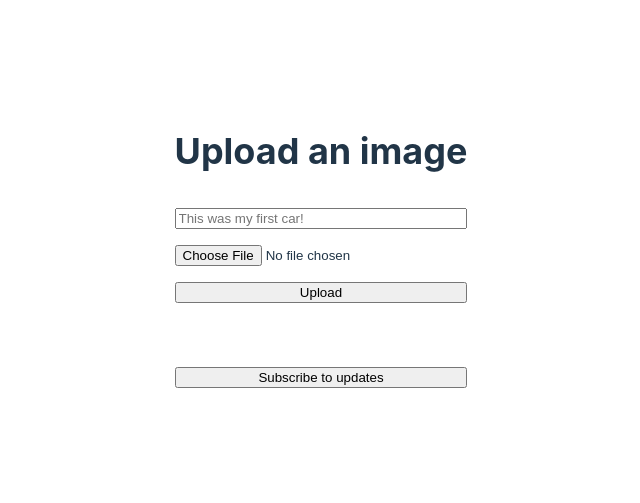
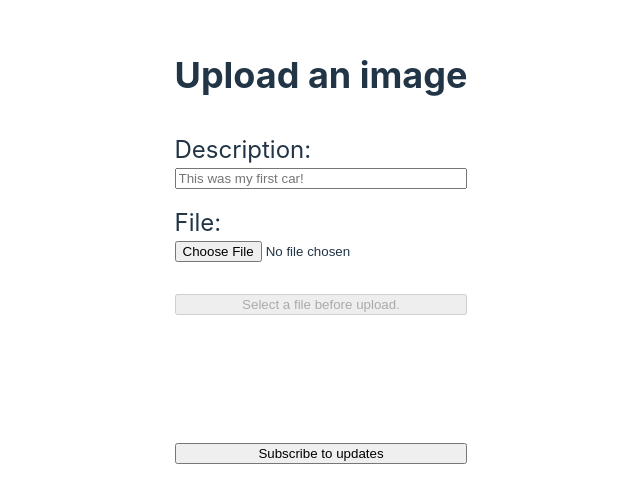
Before and after one commit to remenyo/cicd_ml_webpush_hf, a Vue app in the folder frontend/: page / in a window 1280 px wide. Shown: the part 159-662 px from the top of the page, without its empty margins (319-959 px from the left). Built offline with nearby package versions, Linux system fonts and the light colour scheme.

Commit message:
Disable upload button until image is not selected

```diff
--- a/frontend/src/App.vue
+++ b/frontend/src/App.vue
@@ -1,26 +1,33 @@
 <template>
   <div v-if="uploadMode" style="display: flex; flex-direction: column">
     <h2>Upload an image</h2>
-    <div style="display: flex; flex-direction: column">
+    <div style="display: flex; flex-direction: column; text-align: left">
+      <div>Description:</div>
       <input
         type="text"
         v-model="description"
         placeholder="This was my first car!"
         style="margin-bottom: 16px"
       />
+      <div>File:</div>
       <input
         type="file"
         @change="onFileChanged($event)"
         accept="image/*"
         capture
-        style="margin-bottom: 16px"
+        style="margin-bottom: 32px"
       />
-      <input type="button" value="Upload" @click="uploadImage" />
+      <input
+        :disabled="!file"
+        type="button"
+        :value="file ? 'Upload' : 'Select a file before upload.'"
+        @click="uploadImage"
+      />
       <input
         type="button"
         value="Subscribe to updates"
         @click="subscribeToPushNotifications"
-        style="margin-top: 64px"
+        style="margin-top: 128px"
       />
     </div>
   </div>
```
Also changed, not shown: 1 other file (tests, documents, lock files or other folders).
